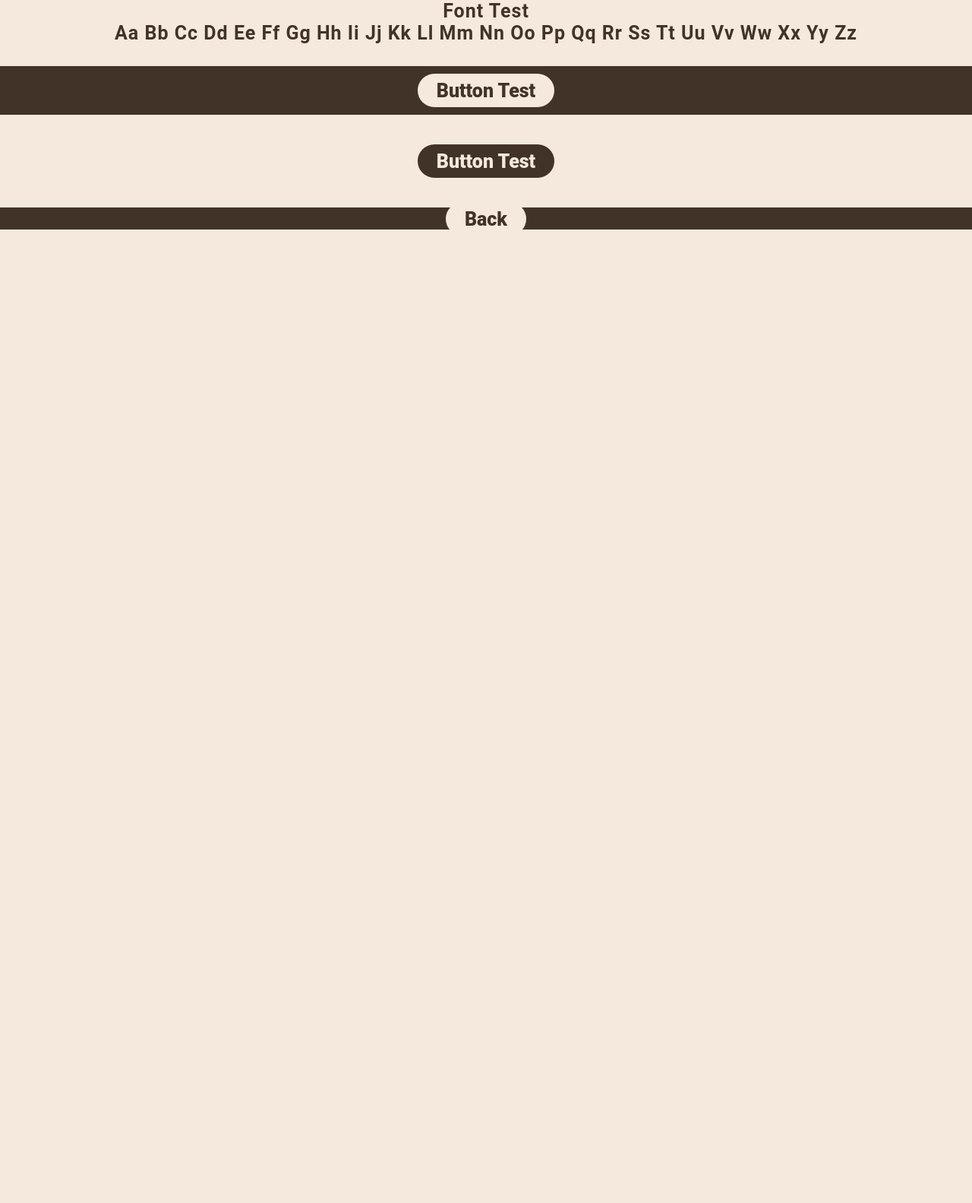
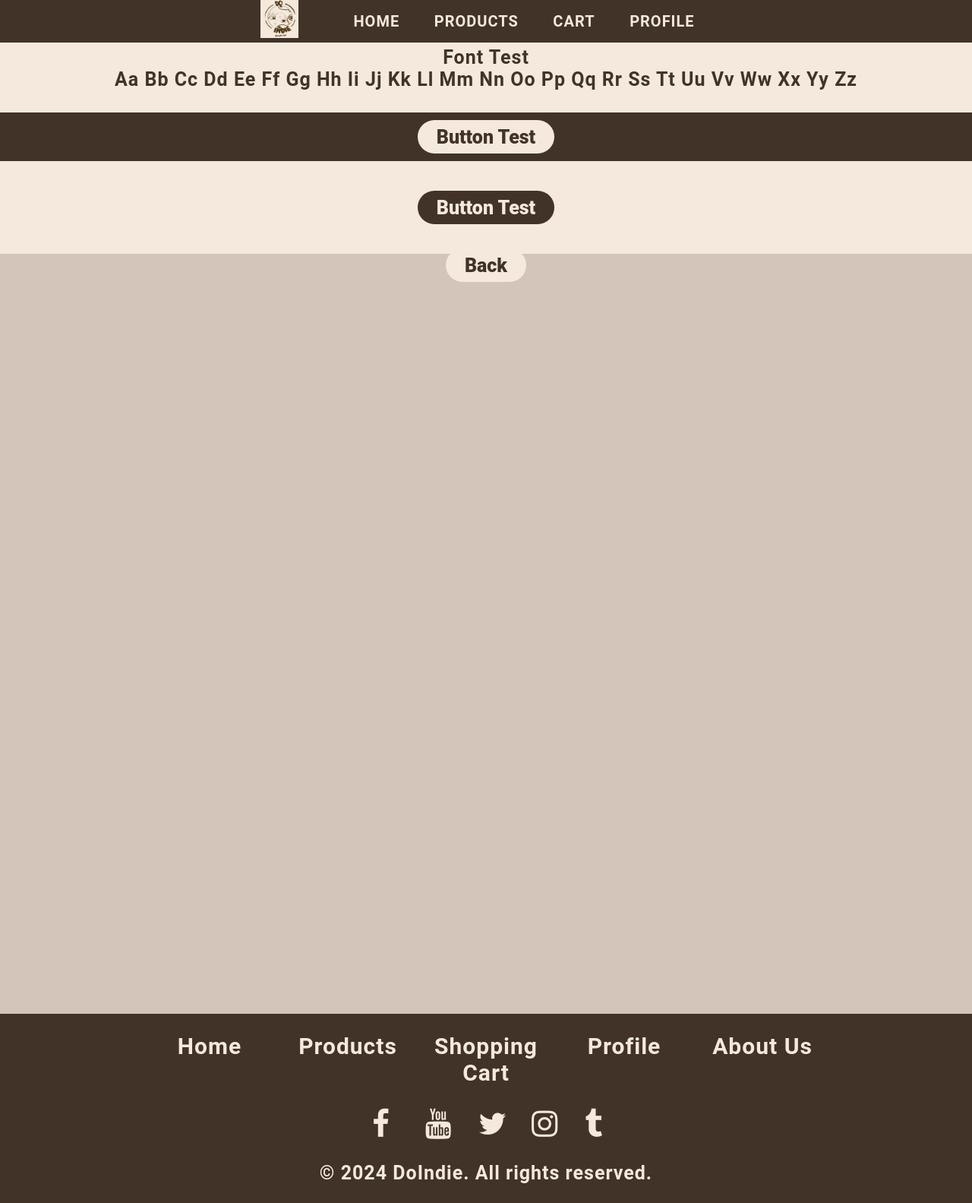
Before and after one commit to neytism/DoIndie, a PHP site: page /DoIndie/app/views/UItest.html in a window 1280 px wide. Shown: the whole page at 76% size. Before the commit the page ends 302 px from the top, so only its background shows below. Run offline with PHP 8.4, Linux system fonts and the light colour scheme.

Commit message:
added navbar and footer

```diff
--- a/app/views/UItest.html
+++ b/app/views/UItest.html
@@ -6,9 +6,43 @@
         <meta name="viewport" content="width=device-width, initial-scale=1.0">
 
         <link rel="stylesheet" href="../../assets/css/website.css">
+        <link rel="stylesheet" href="https://cdnjs.cloudflare.com/ajax/libs/font-awesome/4.7.0/css/font-awesome.min.css">
     </head>
 
     <body>
+        <!-- NAVBAR -->
+        <div class="navbar row-list">
+
+            <a class="icon non-selectable"><img class="logo-img" src="..\..\uploads\images\LOGO.png" alt="DoIndie Logo"></a>
+
+            <ul class="menu">
+                <li><a href="#">HOME</a></li>
+                <li><a href="#">PRODUCTS</a>
+                    <ul>
+                        <li><a>Pins</a></li>
+                        <li><a>Posters</a></li>
+                        <li><a>Stickers</a></li>
+                        <li><a>Keychains</a></li>
+                        <li><a>Fanart</a></li>
+                        <li><a>Commissions</a></li>
+                    </ul>
+                </li>
+                <li><a href="#">CART</a></li>
+                <li><a href="#">PROFILE</a>
+                    <ul>
+                        <li><a href="#">Edit Profile</a></li>
+                        <li><a href="#">Log Out</a></li>
+                    </ul>
+                </li>
+            </ul>
+
+            <a class="search">
+            <input class="navbarSearch" type="search" name="" placeholder="Search...">
+            <button class="navbarSearchButton">Search</button>
+            </a>
+        </div>
+
+        <!-- UI TEST -->
         <div>
             <h1>Font Test</h1>
             <h1>Aa Bb Cc Dd Ee Ff Gg Hh Ii Jj Kk Ll Mm Nn Oo Pp Qq Rr Ss Tt Uu Vv Ww Xx Yy Zz</h1>
@@ -22,8 +56,27 @@
         <button class="inputButtonV2" onclick="">Button Test</button>
         </div> <br>
 
-        <div style="background-color: #423329;">
+        <div style="background-color: #d4c5ba; height: 1000px">
             <a class="inputButtonV1" href="LoginModal.html">Back</a>
+        </div>
+
+        <!-- FOOTER -->
+        <div class="footer">
+            <ul class="row-list center">
+                <li><a class="rowItem">Home</a></li>
+                <li><a class="rowItem">Products</a></li>
+                <li><a class="rowItem">Shopping Cart</a></li>
+                <li><a class="rowItem">Profile</a></li>
+                <li><a class="rowItem">About Us</a></li>
+            </ul>
+            <ul class="row-list center">
+                <a href="https://www.facebook.com" class="fa fa-facebook" style="font-size: 40px;" target="_blank"></a>
+                <a href="https://www.youtube.com" class="fa fa-youtube" style="font-size: 40px;" target="_blank"></a>
+                <a href="https://www.twitter.com" class="fa fa-twitter" style="font-size: 40px;" target="_blank"></a>
+                <a href="https://www.instagram.com" class="fa fa-instagram" style="font-size: 40px;" target="_blank"></a>
+                <a href="https://www.tumblr.com" class="fa fa-tumblr" style="font-size: 40px;" target="_blank"></a>
+            </ul>
+            <p style="color: #f4e9dc">&copy; 2024 DoIndie. All rights reserved.</p>
         </div>
     </body>
 </html>
--- a/assets/css/website.css
+++ b/assets/css/website.css
@@ -98,3 +98,186 @@ hr {
 .inputButtonV2:hover {
   background-color:#6d584b;
 }
+
+
+@media screen and (max-width: 850px) {
+  .navbar .row-list{
+    display: block;
+  }
+}
+
+@media screen and (max-width: 1400px) {
+  .navbar .search {
+    display: none;
+  }
+}
+
+.navbar {
+  display: flex;
+  align-items: center;
+  height: con(5vw, 75px);
+  width: 100%;
+  margin-bottom: 25px;
+  background-color: #423329;
+  z-index: 999;
+}
+
+.navbar ul {
+  display: flex;
+  align-items: center;
+  justify-content: center;
+  flex-direction: row;
+}
+
+.navbar li {
+  position: relative;
+  display: inline-block;
+  padding: 0 1vw;
+}
+
+.navbar li a {
+  color: #f4e9dc;
+  text-decoration: none;
+  padding: 10px;
+  font-size: 20px;
+  display: block;
+}
+
+.navbar ul ul {
+  position: absolute;
+  top: 100%;
+  width: 100%;
+  display: none;
+  background-color: #504639;
+  transform: translate(-10%, 0);
+}
+
+.navbar ul ul li {
+  padding: 0;
+  width: 100%;
+  text-align: center;
+  display: block;
+}
+
+.navbar li:hover ul {
+  display: block;
+}
+
+.navbar ul ul li a:hover {
+  background-color: #423329;
+}
+
+.logo-img {
+  height: 50px;
+  width: 50px;
+  background-color: #f4e9dc;
+}
+
+.icon {
+  padding: 0 0 0 50px;
+}
+
+.menu {
+  padding: 0 50px;
+}
+
+.search {
+  margin-left: auto;
+  margin-right: 0;
+  padding: 0;
+  padding-right: 50px;
+  display: flex;
+  align-items: center;
+}
+
+.navbarSearch {
+  width: 250px;
+  height: 40px;
+  background: #f4e9dc;
+  color: #423329;
+  border-bottom-left-radius: 25px;
+  border-top-left-radius: 25px;
+}
+
+.navbarSearchButton {
+  width: 150px;
+  height: 40px;
+  background: #423329;
+  color: #f4e9dc;
+  font-size: 20px;
+  border-bottom-right-radius: 25px;
+  border-top-right-radius: 25px;
+}
+
+.navbarSearchButton:hover {
+  background: #6d584b;
+}
+
+.srch:focus, .btn:focus {
+  outline: none;
+}
+
+
+@media screen and (max-width: 850px) {
+  .footer .row-list{
+    display: block;
+  }
+
+  .footer ul li{
+    margin-bottom: 10px;
+  }
+}
+
+.footer {
+  background-color: #423329;
+  position: relative;
+  bottom: 0;
+  padding: 25px 0;
+  height: con(5vw, 200px);
+  width: 100%;
+}
+
+.row-list {
+  width: 100%;
+  display: flex;
+  flex-wrap: wrap;
+  justify-content: center;
+  list-style: none;
+  padding: 0;
+  margin: 0 0 5px 0;
+}
+
+.row-list li {
+  flex-basis: calc(15% - 10px);
+  color: #f4e9dc;
+  text-align: center;
+}
+
+.rowItem {
+  color: #f4e9dc;
+  font-size: 30px;
+}
+
+.rowItem:hover {
+  opacity: 0.50;
+}
+
+.fa {
+  padding: 25px;
+  width: 20px;
+  text-align: center;
+  text-decoration: none;
+  color: #f4e9dc;
+}
+
+.fa:hover {
+  opacity: 0.75;
+}
+
+.nonSelectable {
+  -khtml-user-select: none;
+  -o-user-select: none;
+  -moz-user-select: none;
+  -webkit-user-select: none;
+  user-select: none;
+}
```
Also changed, not shown: uploads/images/LOGO.png (added).
